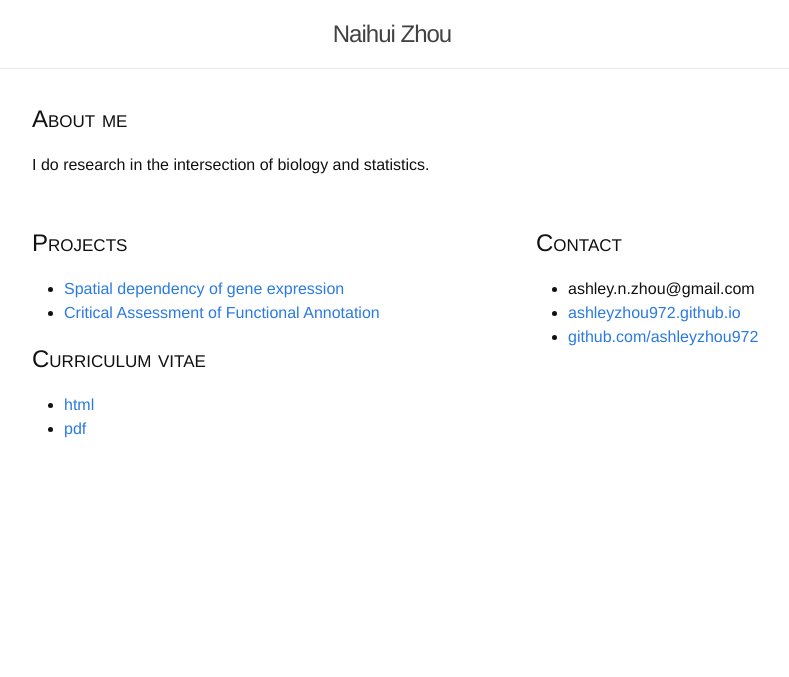
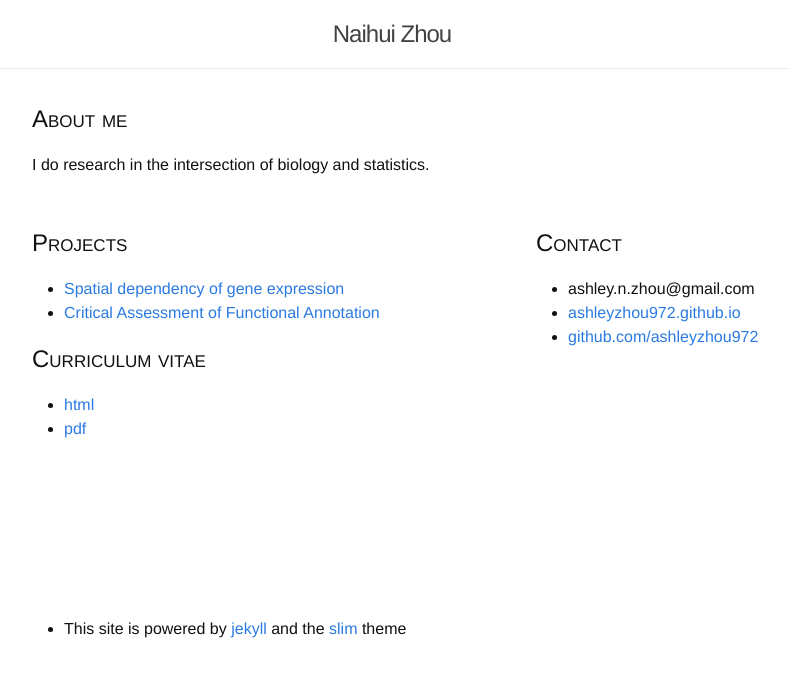
Before and after one commit to ashleyzhou972/ashleyzhou972.github.io, a Jekyll site: the page built from index.html, in a window 1280 px wide. Shown: the top 677 px of the page, without its empty margins (248-1037 px from the left). Built offline with Jekyll 4.4.1, drawn with Linux system fonts in a browser that asks for light colours.

Commit message:
add credit

```diff
--- a/index.html
+++ b/index.html
@@ -29,4 +29,13 @@ layout: default
 		</ul>
 
 	</section>
+	<p>&nbsp;</p>
+	<p>&nbsp;</p>
+	<p>&nbsp;</p>
+	<p>&nbsp;</p>
+	<section>
+	<ul>
+		<li>This site is powered by <a href="https://jekyllrb.com/">jekyll</a> and the <a href="https://github.com/syaning/slim">slim </a> theme</li>
+	</ul>
+	</section>
 </div>
```
